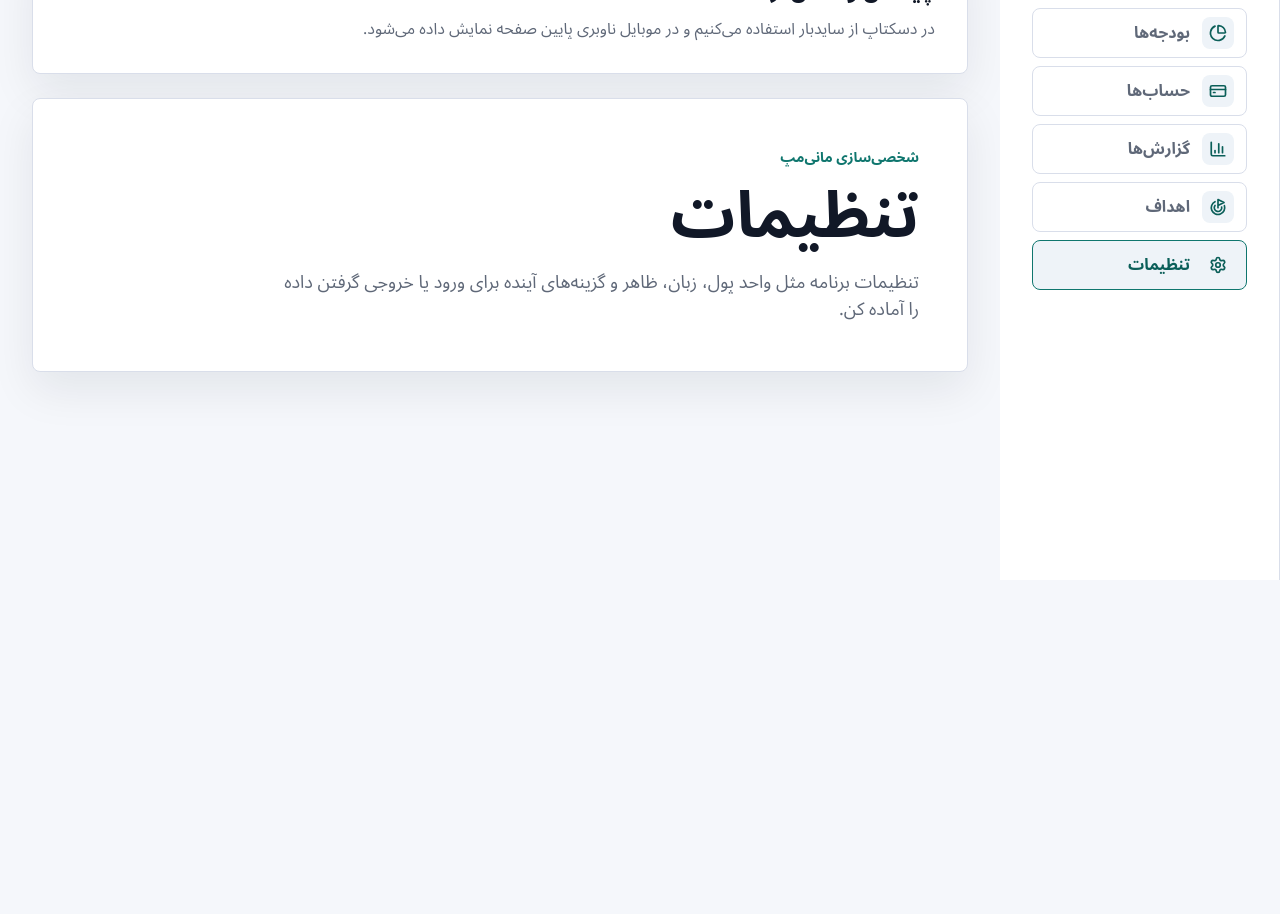
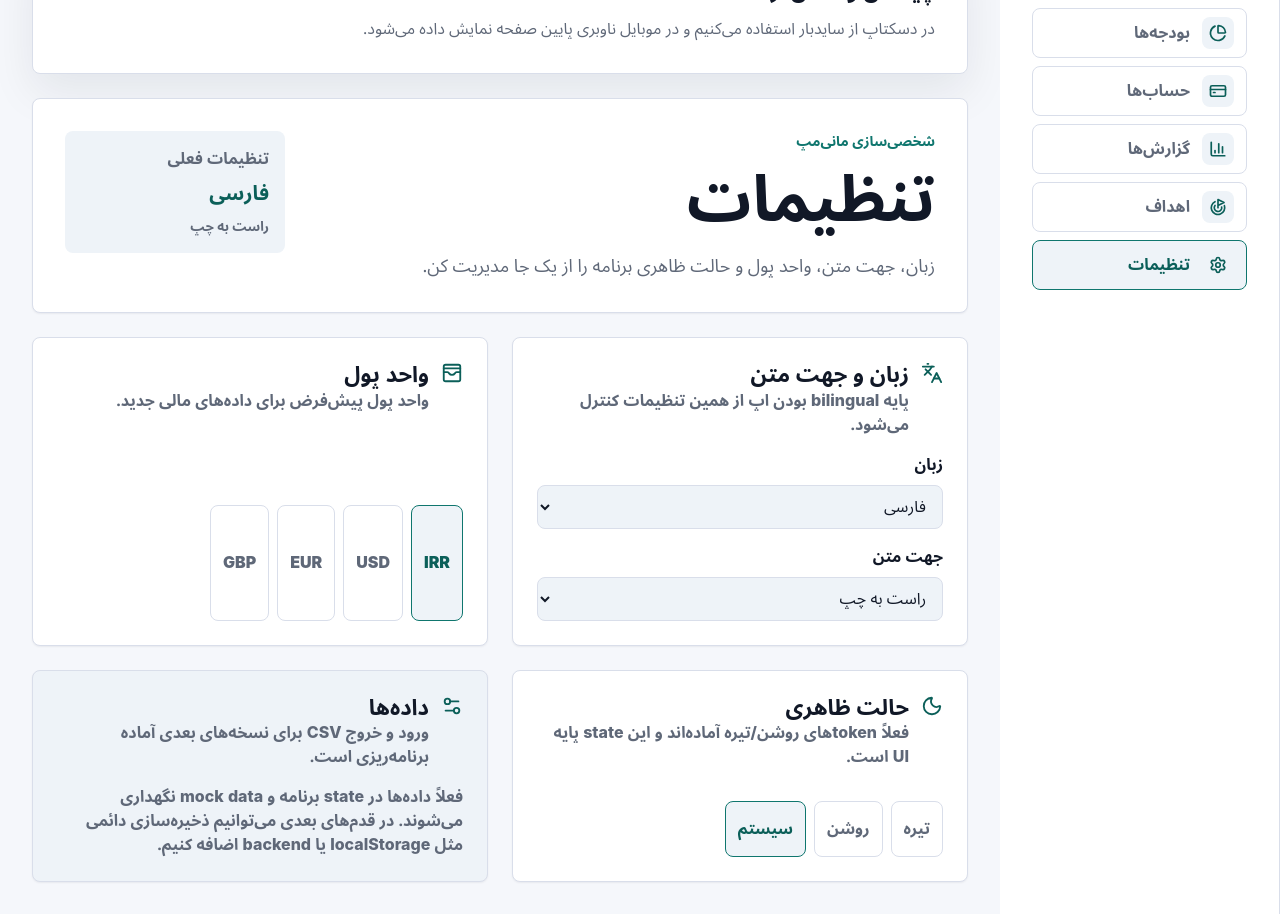
Before and after one commit to elahe-fakour/money-map, a React (Vite) app: page /settings in a window 1280 px wide. Shown: the part 220-1134 px from the top of the page. Before the commit the page ends 800 px from the top, so only its background shows below. Built offline with nearby package versions, Linux system fonts and the light colour scheme.

Commit message:
feat: build app settings page

```diff
--- a/src/app/FinanceContext.ts
+++ b/src/app/FinanceContext.ts
@@ -34,6 +34,7 @@ export type FinanceContextValue = FinanceState & {
     note?: string
     toAccountId: string
   }) => void
+  updateSettings: (settings: AppSettings) => void
   updateBudget: (budget: Budget) => void
   updateTransaction: (transaction: Transaction) => void
 }
--- a/src/app/FinanceProvider.tsx
+++ b/src/app/FinanceProvider.tsx
@@ -5,12 +5,13 @@ import {
   type FinanceState,
 } from './FinanceContext'
 import { getMockFinanceSnapshot } from '../services'
-import type { Account, Budget, SavingsGoal, Transaction } from '../types'
+import type { Account, AppSettings, Budget, SavingsGoal, Transaction } from '../types'
 
 type FinanceAction =
   | { payload: Account; type: 'account/add' }
   | { payload: Budget; type: 'budget/add' }
   | { payload: Budget; type: 'budget/update' }
+  | { payload: AppSettings; type: 'settings/update' }
   | { payload: SavingsGoal; type: 'goal/add' }
   | {
       payload: {
@@ -166,6 +167,11 @@ const financeReducer = (
         transactions: [contributionTransaction, ...state.transactions],
       }
     }
+    case 'settings/update':
+      return {
+        ...state,
+        settings: action.payload,
+      }
     case 'transaction/add':
       return {
         ...state,
@@ -208,6 +214,8 @@ export function FinanceProvider({ children }: { children: ReactNode }) {
         dispatch({ payload: transactionId, type: 'transaction/delete' }),
       transferBetweenAccounts: (payload) =>
         dispatch({ payload, type: 'account/transfer' }),
+      updateSettings: (settings) =>
+        dispatch({ payload: settings, type: 'settings/update' }),
       updateBudget: (budget) =>
         dispatch({ payload: budget, type: 'budget/update' }),
       updateTransaction: (transaction) =>
--- /dev/null
+++ b/src/features/settings/SettingsPage.css
@@ -0,0 +1,136 @@
+.settings-page {
+  display: grid;
+  gap: var(--space-5);
+}
+
+.settings-hero,
+.settings-panel {
+  border: 1px solid var(--color-border);
+  border-radius: var(--radius-md);
+  background: var(--color-surface);
+  box-shadow: var(--shadow-sm);
+}
+
+.settings-hero {
+  display: flex;
+  align-items: flex-start;
+  justify-content: space-between;
+  gap: var(--space-5);
+  padding: var(--space-6);
+}
+
+.settings-current {
+  display: grid;
+  gap: var(--space-2);
+  min-width: 220px;
+  padding: var(--space-4);
+  border-radius: var(--radius-md);
+  background: var(--color-surface-muted);
+}
+
+.settings-current span,
+.settings-current small,
+.settings-panel-heading p,
+.settings-note {
+  color: var(--color-text-muted);
+  font-weight: 800;
+}
+
+.settings-current strong {
+  color: var(--color-primary-strong);
+  font-size: 1.25rem;
+}
+
+.settings-grid {
+  display: grid;
+  grid-template-columns: repeat(2, minmax(0, 1fr));
+  gap: var(--space-5);
+}
+
+.settings-panel {
+  display: grid;
+  gap: var(--space-4);
+  padding: var(--space-5);
+}
+
+.settings-panel-muted {
+  background: var(--color-surface-muted);
+}
+
+.settings-panel-heading {
+  display: flex;
+  align-items: flex-start;
+  gap: var(--space-3);
+}
+
+.settings-panel-heading svg {
+  flex: 0 0 auto;
+  color: var(--color-primary-strong);
+}
+
+.settings-panel-heading h2,
+.settings-panel-heading p,
+.settings-note {
+  margin: 0;
+}
+
+.settings-field {
+  display: grid;
+  gap: var(--space-2);
+}
+
+.settings-field span {
+  font-weight: 800;
+}
+
+.settings-field select {
+  min-height: 44px;
+  width: 100%;
+  padding: 0 var(--space-3);
+  border: 1px solid var(--color-border);
+  border-radius: var(--radius-md);
+  background: var(--color-surface-muted);
+  color: var(--color-text);
+  outline: 0;
+}
+
+.currency-options {
+  display: flex;
+  flex-wrap: wrap;
+  gap: var(--space-2);
+}
+
+.settings-chip {
+  min-height: 40px;
+  padding: 0 var(--space-3);
+  border: 1px solid var(--color-border);
+  border-radius: var(--radius-md);
+  background: var(--color-surface);
+  color: var(--color-text-muted);
+  cursor: pointer;
+  font-weight: 900;
+}
+
+.settings-chip-active {
+  border-color: var(--color-primary);
+  background: var(--color-surface-muted);
+  color: var(--color-primary-strong);
+}
+
+@media (max-width: 900px) {
+  .settings-grid {
+    grid-template-columns: 1fr;
+  }
+}
+
+@media (max-width: 640px) {
+  .settings-hero {
+    align-items: flex-start;
+    flex-direction: column;
+    padding: var(--space-5);
+  }
+
+  .settings-current {
+    width: 100%;
+  }
+}
--- a/src/features/settings/SettingsPage.tsx
+++ b/src/features/settings/SettingsPage.tsx
@@ -1,11 +1,173 @@
-import { PagePlaceholder } from '../shared/PagePlaceholder'
+import { Languages, Moon, Settings2, WalletCards } from 'lucide-react'
+import { useFinance } from '../../hooks/useFinance'
+import type {
+  AppLocale,
+  CurrencyCode,
+  TextDirection,
+  ThemeMode,
+} from '../../types'
+import './SettingsPage.css'
+
+const localeLabels: Record<AppLocale, string> = {
+  en: 'English',
+  fa: 'فارسی',
+}
+
+const directionLabels: Record<TextDirection, string> = {
+  ltr: 'چپ به راست',
+  rtl: 'راست به چپ',
+}
+
+const themeLabels: Record<ThemeMode, string> = {
+  dark: 'تیره',
+  light: 'روشن',
+  system: 'سیستم',
+}
+
+const currencyOptions: CurrencyCode[] = ['IRR', 'USD', 'EUR', 'GBP']
 
 export function SettingsPage() {
+  const { settings, updateSettings } = useFinance()
+
   return (
-    <PagePlaceholder
-      title="تنظیمات"
-      eyebrow="شخصی‌سازی مانی‌مپ"
-      description="تنظیمات برنامه مثل واحد پول، زبان، ظاهر و گزینه‌های آینده برای ورود یا خروجی گرفتن داده را آماده کن."
-    />
+    <div className="settings-page">
+      <section className="settings-hero" aria-labelledby="settings-title">
+        <div>
+          <p className="eyebrow">شخصی‌سازی مانی‌مپ</p>
+          <h1 id="settings-title">تنظیمات</h1>
+          <p className="intro-copy">
+            زبان، جهت متن، واحد پول و حالت ظاهری برنامه را از یک جا مدیریت کن.
+          </p>
+        </div>
+        <div className="settings-current">
+          <span>تنظیمات فعلی</span>
+          <strong>{localeLabels[settings.locale]}</strong>
+          <small>{directionLabels[settings.direction]}</small>
+        </div>
+      </section>
+
+      <section className="settings-grid" aria-label="تنظیمات برنامه">
+        <article className="settings-panel">
+          <div className="settings-panel-heading">
+            <Languages aria-hidden="true" size={22} />
+            <div>
+              <h2>زبان و جهت متن</h2>
+              <p>پایه bilingual بودن اپ از همین تنظیمات کنترل می‌شود.</p>
+            </div>
+          </div>
+
+          <label className="settings-field">
+            <span>زبان</span>
+            <select
+              value={settings.locale}
+              onChange={(event) =>
+                updateSettings({
+                  ...settings,
+                  locale: event.target.value as AppLocale,
+                })
+              }
+            >
+              {Object.entries(localeLabels).map(([value, label]) => (
+                <option key={value} value={value}>
+                  {label}
+                </option>
+              ))}
+            </select>
+          </label>
+
+          <label className="settings-field">
+            <span>جهت متن</span>
+            <select
+              value={settings.direction}
+              onChange={(event) =>
+                updateSettings({
+                  ...settings,
+                  direction: event.target.value as TextDirection,
+                })
+              }
+            >
+              {Object.entries(directionLabels).map(([value, label]) => (
+                <option key={value} value={value}>
+                  {label}
+                </option>
+              ))}
+            </select>
+          </label>
+        </article>
+
+        <article className="settings-panel">
+          <div className="settings-panel-heading">
+            <WalletCards aria-hidden="true" size={22} />
+            <div>
+              <h2>واحد پول</h2>
+              <p>واحد پول پیش‌فرض برای داده‌های مالی جدید.</p>
+            </div>
+          </div>
+
+          <div className="currency-options" role="group" aria-label="انتخاب واحد پول">
+            {currencyOptions.map((currency) => (
+              <button
+                className={
+                  settings.currency === currency
+                    ? 'settings-chip settings-chip-active'
+                    : 'settings-chip'
+                }
+                key={currency}
+                type="button"
+                onClick={() => updateSettings({ ...settings, currency })}
+              >
+                {currency}
+              </button>
+            ))}
+          </div>
+        </article>
+
+        <article className="settings-panel">
+          <div className="settings-panel-heading">
+            <Moon aria-hidden="true" size={22} />
+            <div>
+              <h2>حالت ظاهری</h2>
+              <p>فعلاً tokenهای روشن/تیره آماده‌اند و این state پایه UI است.</p>
+            </div>
+          </div>
+
+          <div className="currency-options" role="group" aria-label="انتخاب ظاهر">
+            {Object.entries(themeLabels).map(([value, label]) => (
+              <button
+                className={
+                  settings.themeMode === value
+                    ? 'settings-chip settings-chip-active'
+                    : 'settings-chip'
+                }
+                key={value}
+                type="button"
+                onClick={() =>
+                  updateSettings({
+                    ...settings,
+                    themeMode: value as ThemeMode,
+                  })
+                }
+              >
+                {label}
+              </button>
+            ))}
+          </div>
+        </article>
+
+        <article className="settings-panel settings-panel-muted">
+          <div className="settings-panel-heading">
+            <Settings2 aria-hidden="true" size={22} />
+            <div>
+              <h2>داده‌ها</h2>
+              <p>ورود و خروج CSV برای نسخه‌های بعدی آماده برنامه‌ریزی است.</p>
+            </div>
+          </div>
+          <p className="settings-note">
+            فعلاً داده‌ها در state برنامه و mock data نگهداری می‌شوند. در قدم‌های
+            بعدی می‌توانیم ذخیره‌سازی دائمی مثل localStorage یا backend اضافه کنیم.
+          </p>
+        </article>
+      </section>
+    </div>
   )
 }
```
Also changed, not shown: 1 other file (tests, documents, lock files or other folders).
